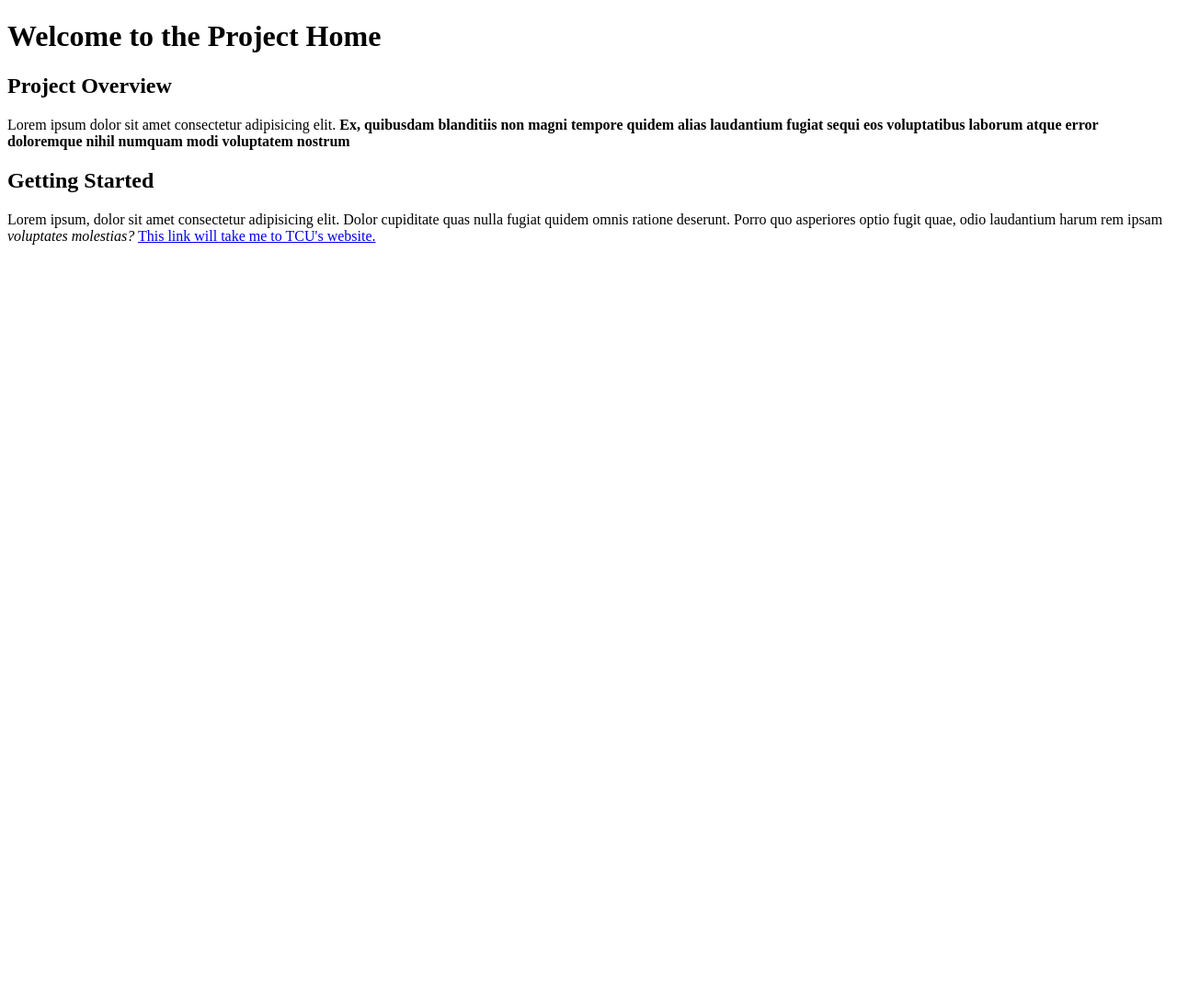
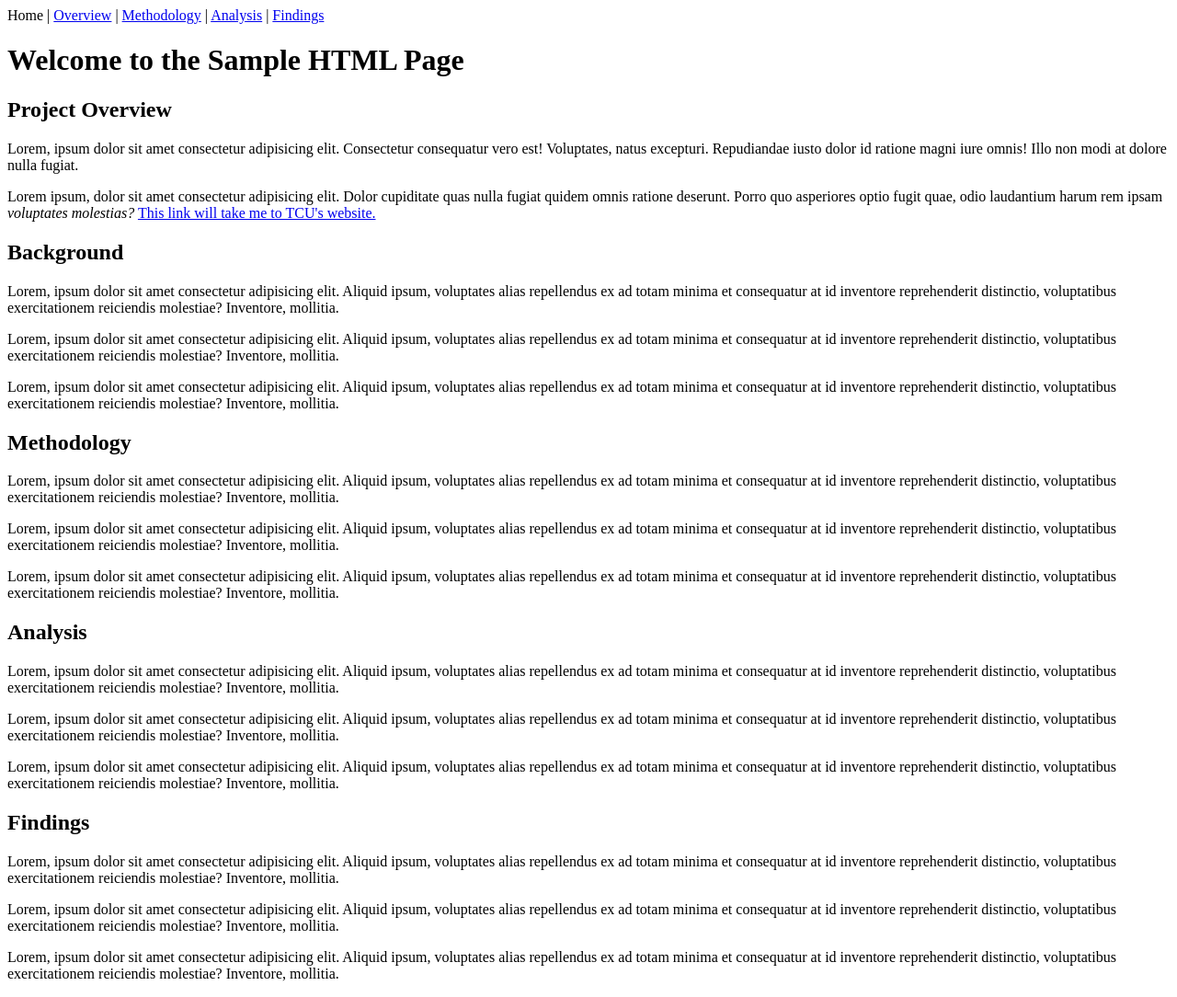
Before and after one commit to sftaglione/20833_Project, a plain HTML site: page index.html in a window 1280 px wide. Shown: the whole page at 92% size. Before the commit the page ends 800 px from the top, so only its background shows below. Drawn offline with Linux system fonts and the light colour scheme.

Commit message:
Expand index.html with navigation and sections
Added a navigation bar and multiple content sections (Overview, Background, Methodology, Analysis, Findings) to index.html for improved structure and clarity. Updated headings and sample text to better organize project information.

```diff
--- a/index.html
+++ b/index.html
@@ -5,27 +5,74 @@
         <meta name="viewport" content="width=device-width, initial-scale=1.0">
         <title>Project Home</title>
     </head>
+
     <body>
+        <nav>
+            Home |
+            <a href="overview">Overview</a> |
+            <a href="methodology">Methodology</a> |
+            <a href="analysis">Analysis</a> |
+            <a href="findings">Findings</a>
+        </nav>
 
+        <h1>Welcome to the Sample HTML Page</h1>
 
-<h1>Welcome to the Project Home</h1>
-
-<section>
+        <section id="overview">
 
             <h2>Project Overview</h2>
 
-<p>Lorem ipsum dolor sit amet consectetur adipisicing elit. <strong>Ex, quibusdam blanditiis non magni tempore quidem alias laudantium fugiat sequi eos voluptatibus laborum atque error doloremque nihil numquam modi voluptatem nostrum </strong> </p>
-
-</section>
-
-<section>
-
-<h2>Getting Started</h2>
+            <p>Lorem, ipsum dolor sit amet consectetur adipisicing elit. Consectetur consequatur vero est! Voluptates, natus excepturi. Repudiandae iusto dolor id ratione magni iure omnis! Illo non modi at dolore nulla fugiat.</p>
 
             <p>Lorem ipsum, dolor sit amet consectetur adipisicing elit. Dolor cupiditate quas nulla fugiat quidem omnis ratione deserunt. Porro quo asperiores optio fugit quae, odio laudantium harum rem ipsam <em>voluptates molestias?</em> <a href="https://www.tcu.edu" target="_blank"> This link will take me to TCU's website. </a></p>
 
         </section>
 
+        <section id="background">
 
+            <h2>Background</h2>
+
+            <p>Lorem, ipsum dolor sit amet consectetur adipisicing elit. Aliquid ipsum, voluptates alias repellendus ex ad totam minima et consequatur at id inventore reprehenderit distinctio, voluptatibus exercitationem reiciendis molestiae? Inventore, mollitia.</p>
+
+            <p>Lorem, ipsum dolor sit amet consectetur adipisicing elit. Aliquid ipsum, voluptates alias repellendus ex ad totam minima et consequatur at id inventore reprehenderit distinctio, voluptatibus exercitationem reiciendis molestiae? Inventore, mollitia.</p>
+
+            <p>Lorem, ipsum dolor sit amet consectetur adipisicing elit. Aliquid ipsum, voluptates alias repellendus ex ad totam minima et consequatur at id inventore reprehenderit distinctio, voluptatibus exercitationem reiciendis molestiae? Inventore, mollitia.</p>
+
+        </section>
+
+        <section id="methodology">
+
+            <h2>Methodology</h2>
+
+            <p>Lorem, ipsum dolor sit amet consectetur adipisicing elit. Aliquid ipsum, voluptates alias repellendus ex ad totam minima et consequatur at id inventore reprehenderit distinctio, voluptatibus exercitationem reiciendis molestiae? Inventore, mollitia.</p>
+
+            <p>Lorem, ipsum dolor sit amet consectetur adipisicing elit. Aliquid ipsum, voluptates alias repellendus ex ad totam minima et consequatur at id inventore reprehenderit distinctio, voluptatibus exercitationem reiciendis molestiae? Inventore, mollitia.</p>
+
+            <p>Lorem, ipsum dolor sit amet consectetur adipisicing elit. Aliquid ipsum, voluptates alias repellendus ex ad totam minima et consequatur at id inventore reprehenderit distinctio, voluptatibus exercitationem reiciendis molestiae? Inventore, mollitia.</p>
+
+        </section>
+
+        <section id="analysis">
+
+            <h2>Analysis</h2>
+
+            <p>Lorem, ipsum dolor sit amet consectetur adipisicing elit. Aliquid ipsum, voluptates alias repellendus ex ad totam minima et consequatur at id inventore reprehenderit distinctio, voluptatibus exercitationem reiciendis molestiae? Inventore, mollitia.</p>
+
+            <p>Lorem, ipsum dolor sit amet consectetur adipisicing elit. Aliquid ipsum, voluptates alias repellendus ex ad totam minima et consequatur at id inventore reprehenderit distinctio, voluptatibus exercitationem reiciendis molestiae? Inventore, mollitia.</p>
+
+            <p>Lorem, ipsum dolor sit amet consectetur adipisicing elit. Aliquid ipsum, voluptates alias repellendus ex ad totam minima et consequatur at id inventore reprehenderit distinctio, voluptatibus exercitationem reiciendis molestiae? Inventore, mollitia.</p>
+
+        </section>
+
+        <section id="findings">
+
+            <h2>Findings</h2>
+
+            <p>Lorem, ipsum dolor sit amet consectetur adipisicing elit. Aliquid ipsum, voluptates alias repellendus ex ad totam minima et consequatur at id inventore reprehenderit distinctio, voluptatibus exercitationem reiciendis molestiae? Inventore, mollitia.</p>
+
+            <p>Lorem, ipsum dolor sit amet consectetur adipisicing elit. Aliquid ipsum, voluptates alias repellendus ex ad totam minima et consequatur at id inventore reprehenderit distinctio, voluptatibus exercitationem reiciendis molestiae? Inventore, mollitia.</p>
+
+            <p>Lorem, ipsum dolor sit amet consectetur adipisicing elit. Aliquid ipsum, voluptates alias repellendus ex ad totam minima et consequatur at id inventore reprehenderit distinctio, voluptatibus exercitationem reiciendis molestiae? Inventore, mollitia.</p>
+
+        </section>
     </body>
 </html>
```
Lines whose indentation alone changed are shown as unchanged.
